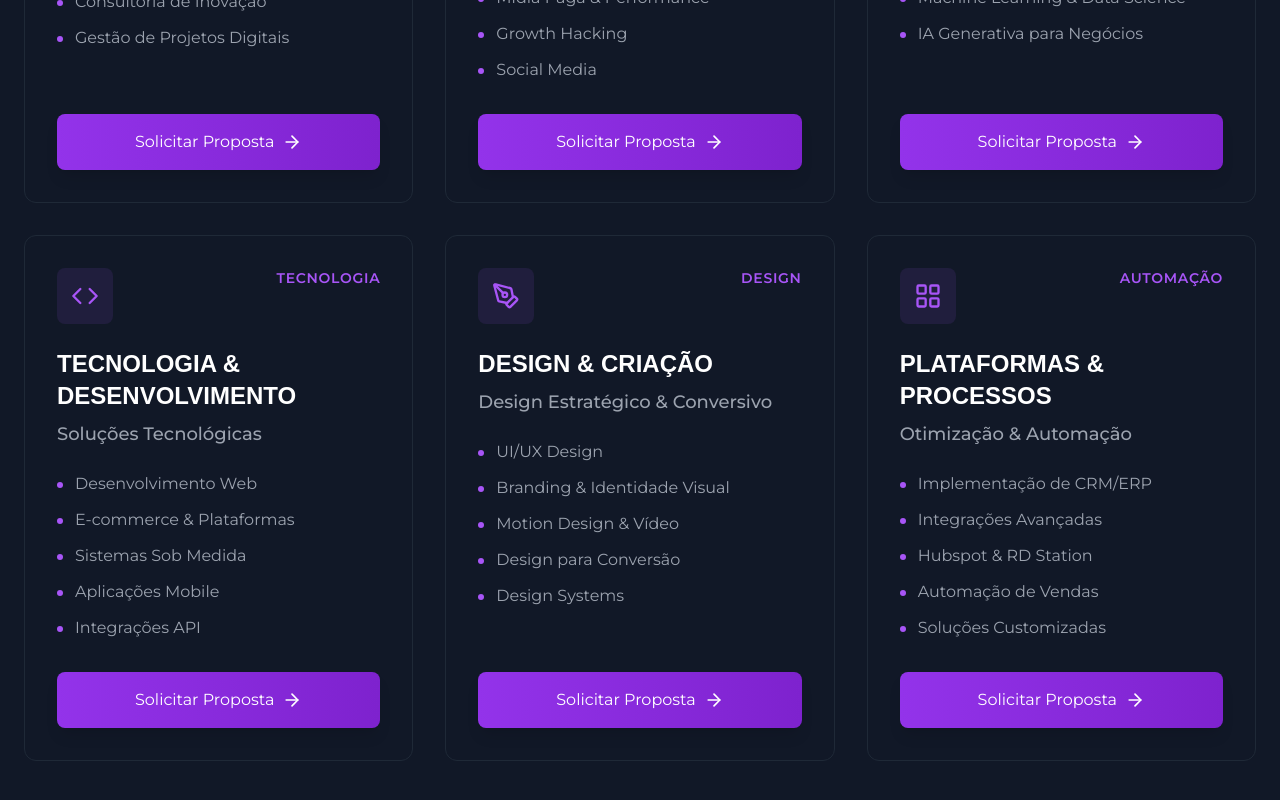
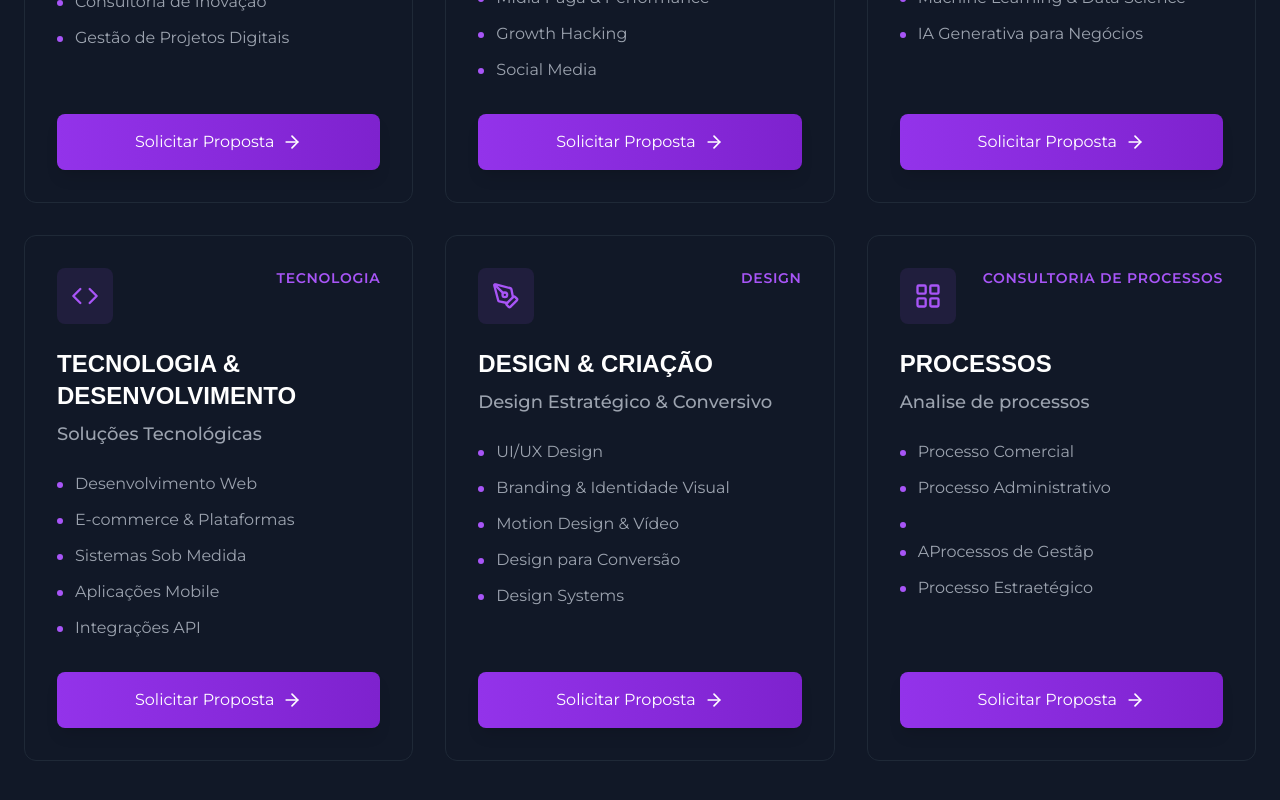
Before and after one commit to Matheusbaiense/grifo-landing, a Next.js app: page / in a window 1280 px wide. Shown: the part 1571-2371 px from the top of the page. Built offline with nearby package versions, Linux system fonts and the light colour scheme; a web font is replaced by a local one.

Commit message:
Update ServicesSection.tsx

```diff
--- a/src/components/ServicesSection.tsx
+++ b/src/components/ServicesSection.tsx
@@ -165,15 +165,15 @@ const services: Service[] = [
   },
   {
     icon: LayoutGrid,
-    category: "Automação",
-    title: "PLATAFORMAS & PROCESSOS",
-    subtitle: "Otimização & Automação",
+    category: "Consultoria de Processos ",
+    title: "PROCESSOS",
+    subtitle: "Analise de processos",
     services: [
-      "Implementação de CRM/ERP",
-      "Integrações Avançadas",
-      "Hubspot & RD Station",
-      "Automação de Vendas",
-      "Soluções Customizadas"
+      "Processo Comercial",
+      "Processo Administrativo ",
+      "",
+      "AProcessos de Gestãp",
+      "Processo Estraetégico"
     ]
   }
 ];
```
